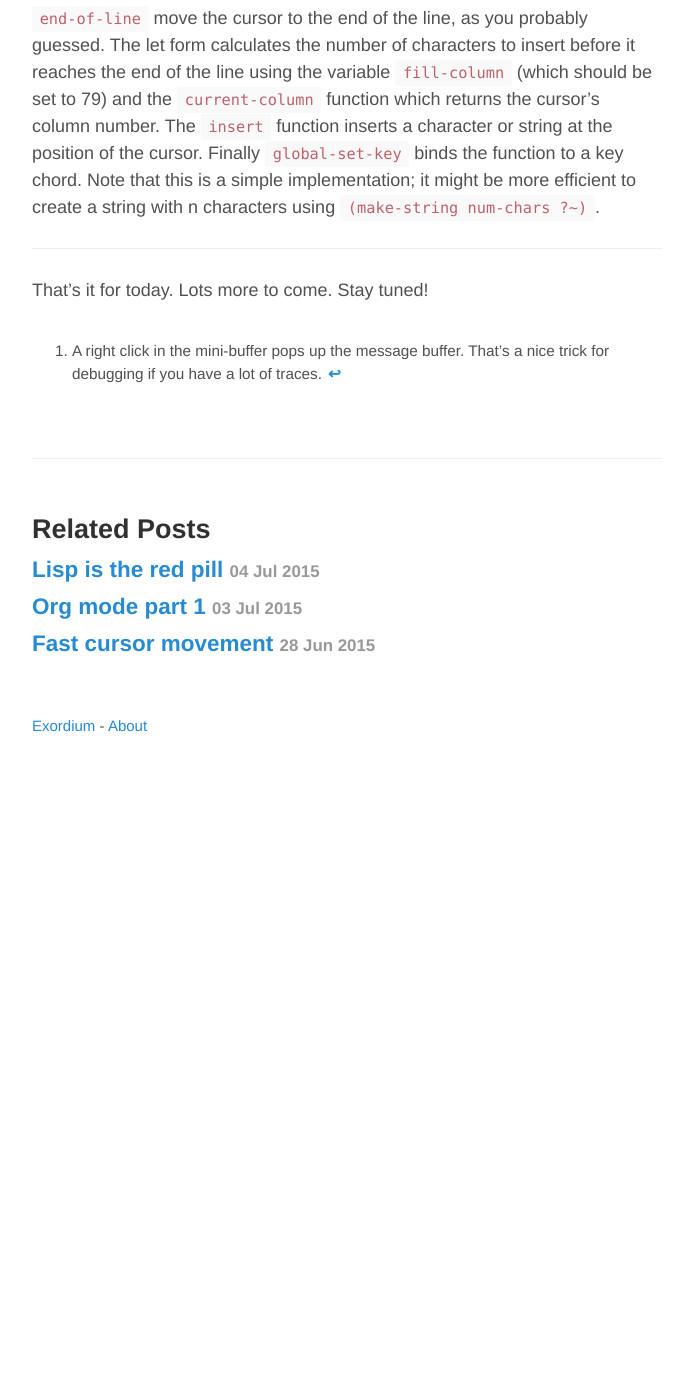
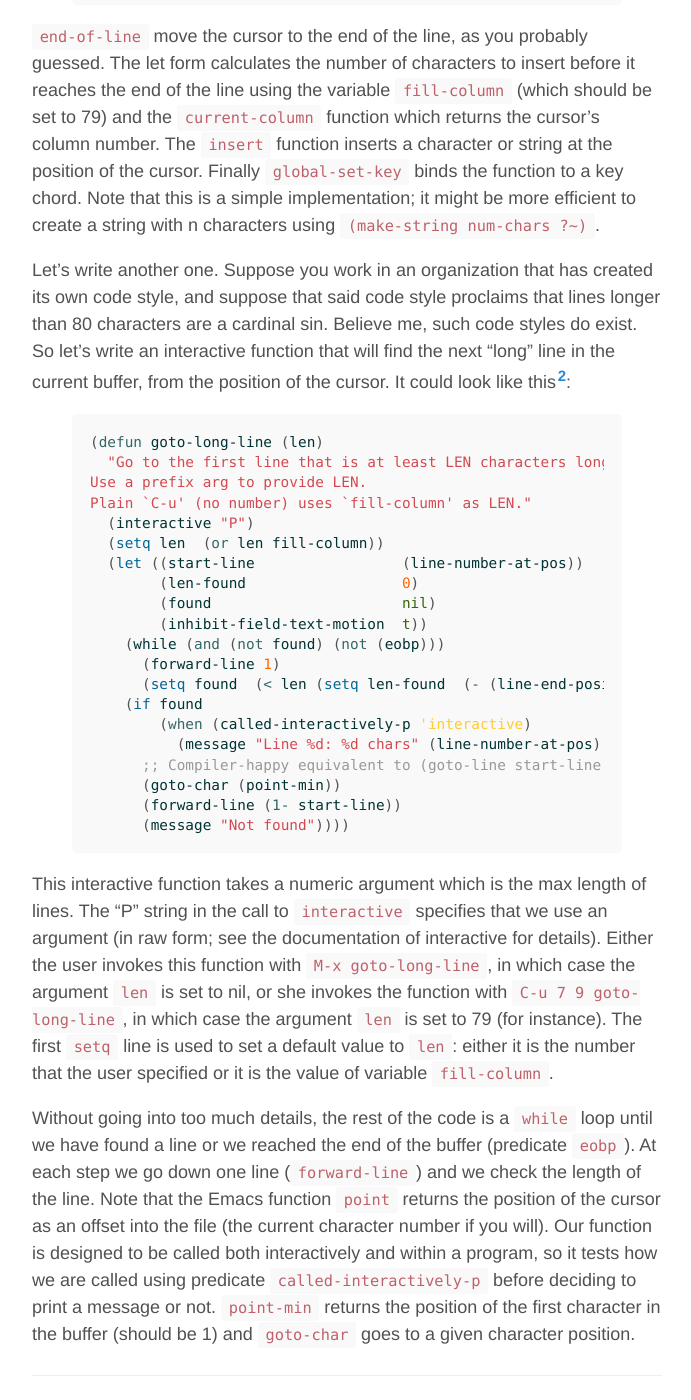
Before and after one commit to philippe-grenet/philippe-grenet.github.io, a Jekyll site: the page built from _posts/2015-07-10-lisp-part-2.md, in a window 1280 px wide and 1400 px high, scrolled down 8840 px. Shown: the whole window, without its empty margins (293-984 px from the left). Built offline with Jekyll 4.4.1, drawn with Linux system fonts in a browser that asks for light colours; before the commit the page ends 9615 px from its top, so only the background shows below that; some of the changed text lies outside the part shown.

Commit message:
Added goto-long-line

```diff
--- a/_posts/2015-07-10-lisp-part-2.md
+++ b/_posts/2015-07-10-lisp-part-2.md
@@ -4,8 +4,8 @@ title: "ELisp crash course"
 date: 2015-07-10
 ---
 
-This is the second article in a series about Lisp (it assumes you read the
-first one).
+This is the second article in a series about Lisp (it assumes you read
+[the first one](/2015/07/04/lisp-part-1)).
 
 If you use Emacs but don't know Lisp, you are missing a lot. Emacs is
 infinitely customizable with Emacs Lisp (ELisp). This post is an introduction
@@ -371,11 +371,12 @@ each element of a list and returns a list of the results:
 
 ### Interactive functions
 
-Lets use our fresh knowledge to do something useful. Sometimes I want to
-include a separator in a comment, e.g. a sequence of dashes or tildas that
-fills up the rest of the line until the 80 character column (the `fill-column`
-variable defines that limit). For example, if I type "// Begin of test" I want
-a magic key to do this:
+Lets use our fresh knowledge to do something useful.
+
+Sometimes I want to include a separator in a comment, e.g. a sequence of dashes
+or tildas that fills up the rest of the line until the 80 character column (the
+`fill-column` variable defines that limit). For example, if I type "// Begin of
+test" I want a magic key to do this:
 
 {% highlight lisp %}
 // Begin of test~~~~~~~~~~~~~~~~~~~~~~~~~~~~~~~~~~~~~~~~~~~~~~~~~~~~~~~~~~~~~~~
@@ -409,7 +410,60 @@ the cursor. Finally `global-set-key` binds the function to a key chord. Note
 that this is a simple implementation; it might be more efficient to create a
 string with n characters using `(make-string num-chars ?~)`.
 
+Let's write another one. Suppose you work in an organization that has created
+its own code style, and suppose that said code style proclaims that lines
+longer than 80 characters are a cardinal sin. Believe me, such code styles do
+exist. So let's write an interactive function that will find the next "long"
+line in the current buffer, from the position of the cursor. It could look like
+this[^fn-in-exordium]:
+
+{% highlight lisp %}
+(defun goto-long-line (len)
+  "Go to the first line that is at least LEN characters long.
+Use a prefix arg to provide LEN.
+Plain `C-u' (no number) uses `fill-column' as LEN."
+  (interactive "P")
+  (setq len  (or len fill-column))
+  (let ((start-line                 (line-number-at-pos))
+        (len-found                  0)
+        (found                      nil)
+        (inhibit-field-text-motion  t))
+    (while (and (not found) (not (eobp)))
+      (forward-line 1)
+      (setq found  (< len (setq len-found  (- (line-end-position) (point))))))
+    (if found
+        (when (called-interactively-p 'interactive)
+          (message "Line %d: %d chars" (line-number-at-pos) len-found))
+      ;; Compiler-happy equivalent to (goto-line start-line):
+      (goto-char (point-min))
+      (forward-line (1- start-line))
+      (message "Not found"))))
+{% endhighlight %}
+
+This interactive function takes a numeric argument which is the max length of
+lines. The "P" string in the call to `interactive` specifies that we use an
+argument (in raw form; see the documentation of interactive for
+details). Either the user invokes this function with `M-x goto-long-line`, in
+which case the argument `len` is set to nil, or she invokes the function with
+`C-u 7 9 goto-long-line`, in which case the argument `len` is set to 79 (for
+instance). The first `setq` line is used to set a default value to `len`:
+either it is the number that the user specified or it is the value of variable
+`fill-column`.
+
+Without going into too much details, the rest of the code is a `while` loop
+until we have found a line or we reached the end of the buffer (predicate
+`eobp`). At each step we go down one line (`forward-line`) and we check the
+length of the line. Note that the Emacs function `point` returns the position
+of the cursor as an offset into the file (the current character number if you
+will). Our function is designed to be called both interactively and within a
+program, so it tests how we are called using predicate `called-interactively-p`
+before deciding to print a message or not. `point-min` returns the position of
+the first character in the buffer (should be 1) and `goto-char` goes to a given
+character position.
+
 -----
 That's it for today. Lots more to come. Stay tuned!
 
 [^fn-minibuffer]: A right click in the mini-buffer pops up the message buffer. That's a nice trick for debugging if you have a lot of traces.
+
+[^fn-in-exordium]: It is defined in [Exordium](https://github.com/philippe-grenet/exordium).
```
